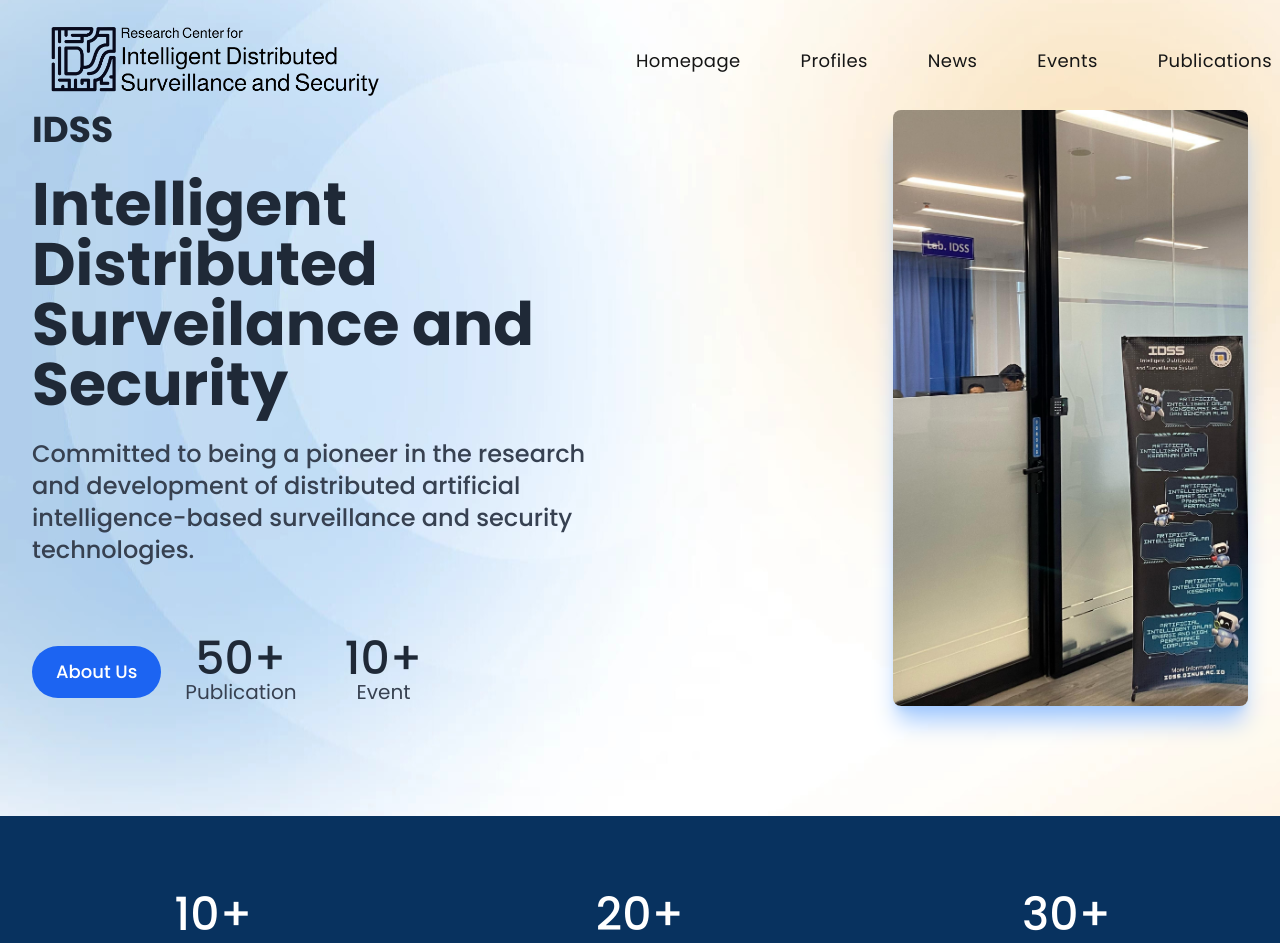
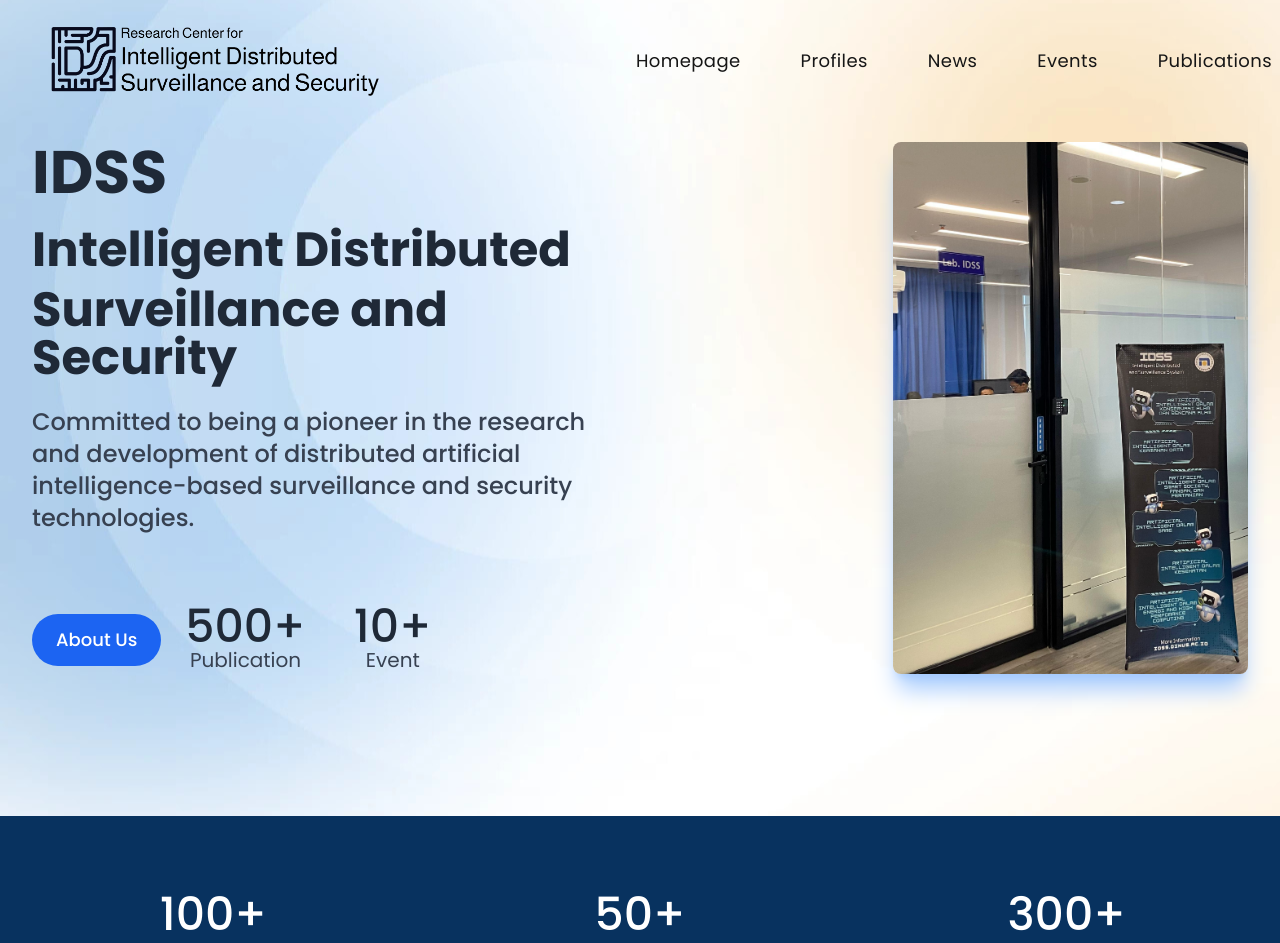
Before and after one commit to alifharesta/idss-website-udinus, a React (Vite) app: page / in a window 1280 px wide. Shown: the top 943 px of the page. Built offline with nearby package versions, Linux system fonts and the light colour scheme; no server answers; the database is empty.

Commit message:
feat: add back navigation button to About page; enhance HeroSection with updated statistics and improved layout

```diff
--- a/src/components/LandingPage/About.jsx
+++ b/src/components/LandingPage/About.jsx
@@ -5,12 +5,20 @@
 export default function About() {
   const navigate = useNavigate();
 
+  const handleClickBack = () => {
+    navigate("/");
+  };
 
   return (
     <section className="container mx-auto py-4 px-8 mt-24">
       <main className="container mx-auto px-4 mt-8">
+      <button
+          onClick={handleClickBack}
+          className="mt-4 bg-blue-600 text-white px-4 py-2 rounded-lg"
+        >
+          Back to Home
+        </button>
         <div className="container mt-10">
-
           <h1 className="text-5xl text-black font-medium mb-8 mt-4">About Us</h1>
         </div>
 
--- a/src/components/LandingPage/HeroSection.jsx
+++ b/src/components/LandingPage/HeroSection.jsx
@@ -10,19 +10,28 @@
 
   return (
     <>
-      <div className="min-h-[calc(100vh+2vh)] relative bg-center bg-no-repeat object-cover" style={{ backgroundImage: `url('/bg-hero-circullar.png')`, backgroundSize: 'cover' }}>
+      <div
+        className="min-h-[calc(100vh+2vh)] relative bg-center bg-no-repeat object-cover"
+        style={{
+          backgroundImage: `url('/bg-hero-circullar.png')`,
+          backgroundSize: "cover",
+        }}
+      >
         <div className="absolute top-1/2 left-1/2 transform -translate-x-1/2 -translate-y-1/2 text-left container mx-auto my-auto px-4 md:px-6 lg:px-8">
           <div className="grid grid-cols-1 md:grid-cols-12 gap-8">
             {/* Content Section */}
             <div className="col-span-1 md:col-span-6 flex flex-col justify-center items-start gap-4 md:gap-6">
-              <h1 className="text-2xl sm:text-3xl md:text-4xl font-bold text-gray-800 leading-tight font-poppins">
+              <h1 className="text-2xl sm:text-3xl md:text-6xl font-bold text-gray-800 leading-tight font-poppins">
                 IDSS
               </h1>
-              <h1 className="text-2xl sm:text-3xl md:text-6xl font-bold text-gray-800 leading-tight font-poppins">
-                Intelligent Distributed <br className="hidden sm:block" /> Surveilance and Security
+              <h1 className="text-2xl sm:text-3xl md:text-5xl font-bold text-gray-800 leading-tight font-poppins flex flex-col gap-3">
+                <span>Intelligent Distributed</span>
+                <span>Surveillance and Security</span>
               </h1>
               <p className="text-base sm:text-lg md:text-2xl font-medium text-gray-700 max-w-3xl leading-relaxed font-poppins">
-                Committed to being a pioneer in the research and development of distributed artificial intelligence-based surveillance and security technologies.
+                Committed to being a pioneer in the research and development of
+                distributed artificial intelligence-based surveillance and
+                security technologies.
               </p>
 
               {/* Stats and Button Section */}
@@ -39,15 +48,22 @@
                 {/* Stats Container */}
                 <div className="w-full sm:w-auto flex justify-center gap-8 sm:gap-12">
                   <div className="flex flex-col items-center">
-                    <div className="text-gray-800 text-2xl sm:text-4xl md:text-[45.71px] font-medium uppercase font-poppins">50+</div>
-                    <div className="text-gray-700 text-sm sm:text-base md:text-xl font-normal font-poppins">Publication</div>
+                    <div className="text-gray-800 text-2xl sm:text-4xl md:text-[45.71px] font-medium uppercase font-poppins">
+                      500+
+                    </div>
+                    <div className="text-gray-700 text-sm sm:text-base md:text-xl font-normal font-poppins">
+                      Publication
+                    </div>
                   </div>
                   <div className="flex flex-col items-center">
-                    <div className="text-gray-800 text-2xl sm:text-4xl md:text-[45.71px] font-medium uppercase font-poppins">10+</div>
-                    <div className="text-gray-700 text-sm sm:text-base md:text-xl font-normal font-poppins">Event</div>
+                    <div className="text-gray-800 text-2xl sm:text-4xl md:text-[45.71px] font-medium uppercase font-poppins">
+                      10+
+                    </div>
+                    <div className="text-gray-700 text-sm sm:text-base md:text-xl font-normal font-poppins">
+                      Event
+                    </div>
                   </div>
                 </div>
-
               </div>
               <img
                 src={latarlab}
@@ -72,7 +88,7 @@
           <div className="grid grid-cols-1 sm:grid-cols-2 md:grid-cols-3 gap-8 md:gap-12 lg:gap-20">
             <div className="flex justify-center items-center flex-col gap-2">
               <div className="text-white text-2xl sm:text-3xl md:text-[45.71px] font-medium uppercase font-poppins">
-                10+
+                100+
               </div>
               <div className="text-white text-sm sm:text-base md:text-xl font-normal font-poppins">
                 Peserta
@@ -81,7 +97,7 @@
 
             <div className="flex justify-center items-center flex-col gap-2">
               <div className="text-white text-2xl sm:text-3xl md:text-[45.71px] font-medium uppercase font-poppins">
-                20+
+                50+
               </div>
               <div className="text-white text-sm sm:text-base md:text-xl font-normal font-poppins">
                 Pembimbing
@@ -90,7 +106,7 @@
 
             <div className="flex justify-center items-center flex-col gap-2">
               <div className="text-white text-2xl sm:text-3xl md:text-[45.71px] font-medium uppercase font-poppins">
-                30+
+                300+
               </div>
               <div className="text-white text-sm sm:text-base md:text-xl font-normal font-poppins">
                 Research
```
